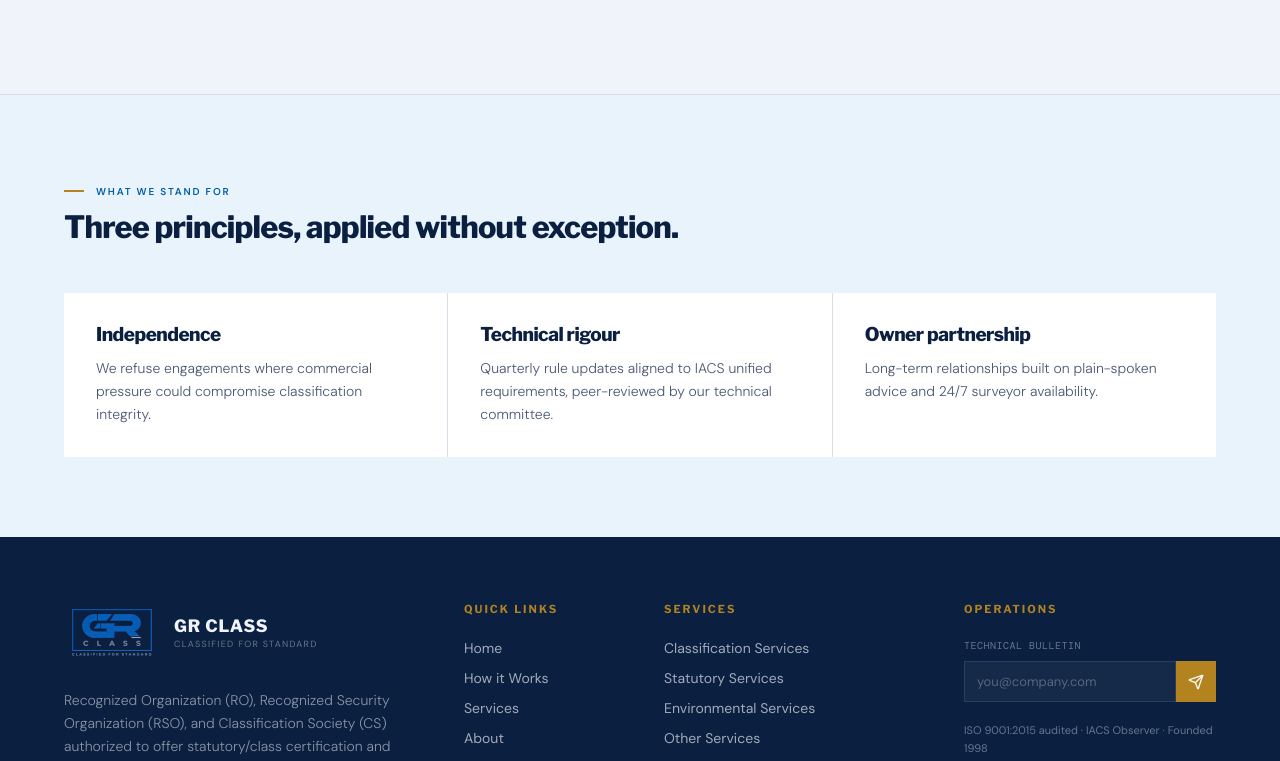
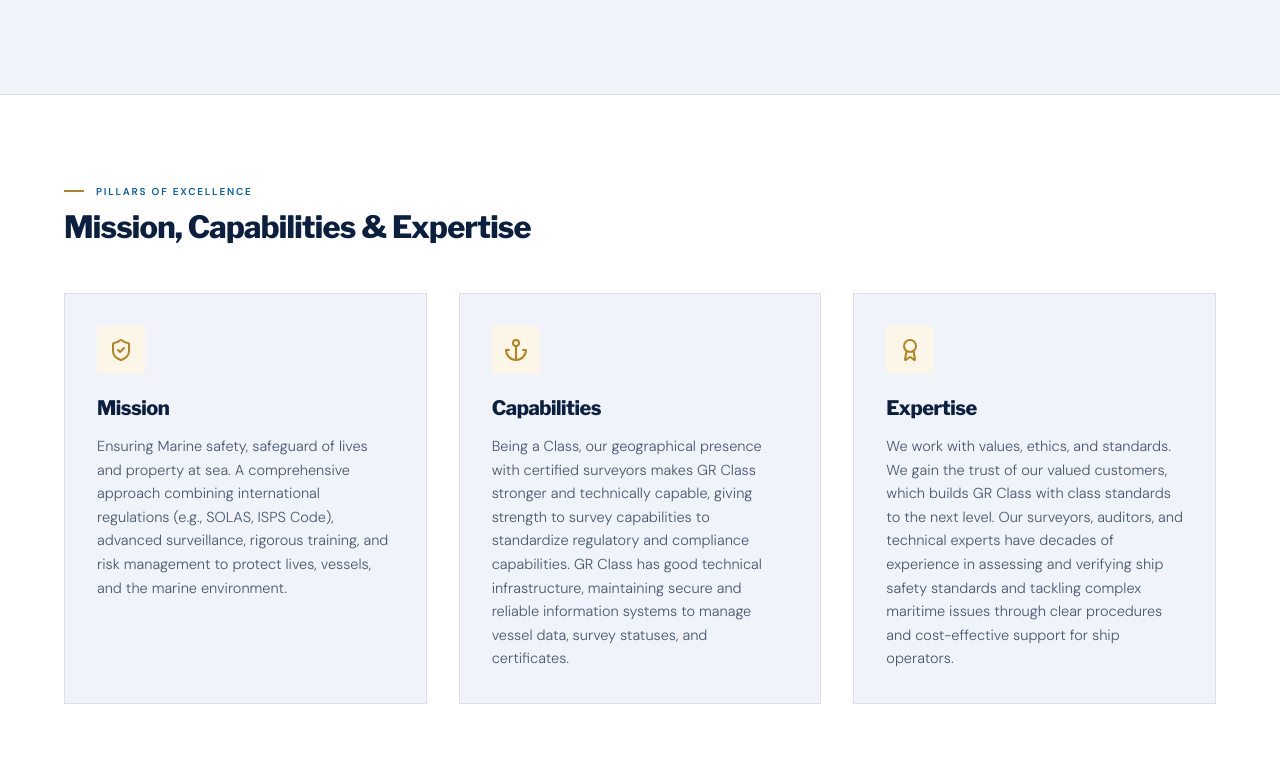
Before and after one commit to codewithabhi001/grclass-portfolio-, a React (Vite) app: page /about in a window 1280 px wide. Shown: the part 1093-1854 px from the top of the page. Built offline with nearby package versions, Linux system fonts and the light colour scheme; no server answers; the HTML template or start-up script is replaced by a standard one.

Commit message:
style: add core pillars section to about page and layout long services list in responsive grid

```diff
--- a/src/app/about/page.tsx
+++ b/src/app/about/page.tsx
@@ -8,6 +8,7 @@
 import { milestones, leadership, values } from "@/data/about";
 import aboutImg from "@/assets/about-surveyor.jpg";
 import { fetchAboutUs } from "@/lib/api";
+import { ShieldCheck, Anchor, Award } from "lucide-react";
 
 const AboutPage = () => {
   const [aboutData, setAboutData] = useState<any>(null);
@@ -122,6 +123,68 @@
         </div>
       </section>
 
+      {/* Pillars Section */}
+      <section className="border-t border-border bg-card py-20">
+        <div className="container-page">
+          <span className="eyebrow text-secondary">Pillars of Excellence</span>
+          <h2 className="h-display mt-3 text-[clamp(24px,2.4vw,34px)] text-primary">
+            Mission, Capabilities & Expertise
+          </h2>
+          <div className="mt-12 grid gap-8 md:grid-cols-3">
+            {/* Mission Card */}
+            <motion.div
+              initial={{ opacity: 0, y: 20 }}
+              whileInView={{ opacity: 1, y: 0 }}
+              viewport={{ once: true }}
+              transition={{ duration: 0.5, delay: 0.1 }}
+              className="group relative flex flex-col items-start border border-border bg-background p-8 transition-all duration-300 hover:shadow-card hover:border-accent"
+            >
+              <div className="flex h-12 w-12 items-center justify-center bg-accent-soft text-accent transition-colors group-hover:bg-accent group-hover:text-accent-foreground">
+                <ShieldCheck className="h-6 w-6" />
+              </div>
+              <h3 className="h-display mt-6 text-[20px] text-primary">Mission</h3>
+              <p className="mt-4 text-[14.5px] font-light leading-relaxed text-muted-foreground">
+                Ensuring Marine safety, safeguard of lives and property at sea. A comprehensive approach combining international regulations (e.g., SOLAS, ISPS Code), advanced surveillance, rigorous training, and risk management to protect lives, vessels, and the marine environment.
+              </p>
+            </motion.div>
+
+            {/* Capabilities Card */}
+            <motion.div
+              initial={{ opacity: 0, y: 20 }}
+              whileInView={{ opacity: 1, y: 0 }}
+              viewport={{ once: true }}
+              transition={{ duration: 0.5, delay: 0.2 }}
+              className="group relative flex flex-col items-start border border-border bg-background p-8 transition-all duration-300 hover:shadow-card hover:border-accent"
+            >
+              <div className="flex h-12 w-12 items-center justify-center bg-accent-soft text-accent transition-colors group-hover:bg-accent group-hover:text-accent-foreground">
+                <Anchor className="h-6 w-6" />
+              </div>
+              <h3 className="h-display mt-6 text-[20px] text-primary">Capabilities</h3>
+              <p className="mt-4 text-[14.5px] font-light leading-relaxed text-muted-foreground">
+                Being a Class, our geographical presence with certified surveyors makes GR Class stronger and technically capable, giving strength to survey capabilities to standardize regulatory and compliance capabilities. GR Class has good technical infrastructure, maintaining secure and reliable information systems to manage vessel data, survey statuses, and certificates.
+              </p>
+            </motion.div>
+
+            {/* Expertise Card */}
+            <motion.div
+              initial={{ opacity: 0, y: 20 }}
+              whileInView={{ opacity: 1, y: 0 }}
+              viewport={{ once: true }}
+              transition={{ duration: 0.5, delay: 0.3 }}
+              className="group relative flex flex-col items-start border border-border bg-background p-8 transition-all duration-300 hover:shadow-card hover:border-accent"
+            >
+              <div className="flex h-12 w-12 items-center justify-center bg-accent-soft text-accent transition-colors group-hover:bg-accent group-hover:text-accent-foreground">
+                <Award className="h-6 w-6" />
+              </div>
+              <h3 className="h-display mt-6 text-[20px] text-primary">Expertise</h3>
+              <p className="mt-4 text-[14.5px] font-light leading-relaxed text-muted-foreground">
+                We work with values, ethics, and standards. We gain the trust of our valued customers, which builds GR Class with class standards to the next level. Our surveyors, auditors, and technical experts have decades of experience in assessing and verifying ship safety standards and tackling complex maritime issues through clear procedures and cost-effective support for ship operators.
+              </p>
+            </motion.div>
+          </div>
+        </div>
+      </section>
+
       {/* Values */}
       <section className="border-t border-border bg-secondary-soft py-20">
         <div className="container-page">
--- a/src/app/services/[slug]/page.tsx
+++ b/src/app/services/[slug]/page.tsx
@@ -53,10 +53,10 @@
                   </p>
                 ))}
                 {section.list && (
-                  <ul className="mb-4 space-y-2">
+                  <ul className={`mb-4 ${section.list.length > 8 ? "grid gap-x-6 gap-y-2 sm:grid-cols-2" : "space-y-2"}`}>
                     {section.list.map((li, lIdx) => (
                       <li key={lIdx} className="flex items-start gap-3 text-[14.5px] text-foreground/85">
-                        <span className="mt-2 h-1.5 w-1.5 rounded-full bg-accent flex-shrink-0" />
+                        <span className="mt-2.5 h-1.5 w-1.5 rounded-full bg-accent flex-shrink-0" />
                         <span>{li}</span>
                       </li>
                     ))}
--- a/src/data/services.ts
+++ b/src/data/services.ts
@@ -55,7 +55,7 @@
       {
         heading: "Fleet in Services",
         paragraphs: [
-          "Gr ensure ships and maritime assets maintain safety, structural integrity, and regulatory compliance throughout their operational life. This involves periodic, annual, intermediate, and special surveys to verify technical standards and validity of certificates.",
+          "GR ensures ships and maritime assets maintain safety, structural integrity, and regulatory compliance throughout their operational life. This involves periodic, annual, intermediate, and special surveys to verify technical standards and validity of certificates.",
           "Application to GR Class is smooth yet standards compliant process and can be enacted by contacting either with the GR Head Office or your local GR branches.",
           "In order to commence the class admission process and to determine the applicable entry surveys requirements, the following information and documentation of the vessel should be transmitted to GR Class:"
         ],
@@ -96,7 +96,7 @@
         paragraphs: [
           "Transfer of Class (ToC) is the formal process of moving a ship's classification from one classification society (losing society) to another (gaining society).",
           "Transferring an existing vessel to GR Class is a simple and inexpensive process. Owners may get in touch with any of our offices or place a request via the Class Entry Service Request Form.",
-          "We shall contact with the loosing society and obtain pertinent ship’s survey and certification history, and class related documentation and provide guidance on survey schedules so as to minimize disruptions to commercial and operational obligations of your ship."
+          "We shall contact with the losing society and obtain pertinent ship’s survey and certification history, and class related documentation and provide guidance on survey schedules so as to minimize disruptions to commercial and operational obligations of your ship."
         ]
       },
       {
@@ -369,7 +369,7 @@
         heading: "Remote Surveys",
         paragraphs: [
           "We conduct remote survey and audit activities as new methods of supporting specific type of inspection assignments in locations where on-board access is not possible, to assist operational continuity for our fleet.",
-          "Our remote survey services aim to assisting that vessels remain compliant with classification and statutory requirements without disrupting operations. GR Class offered remote survey solutions include:"
+          "Our remote survey services aim to ensure that vessels remain compliant with classification and statutory requirements without disrupting operations. GR Class offered remote survey solutions include:"
         ],
         list: [
           "Occasional Surveys between scheduled surveys",
```
